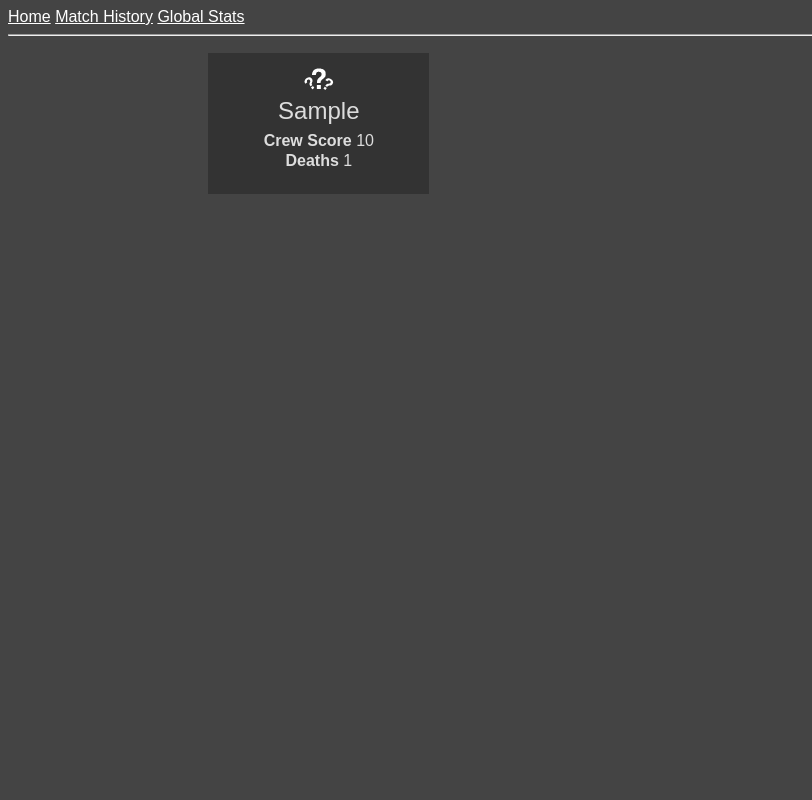
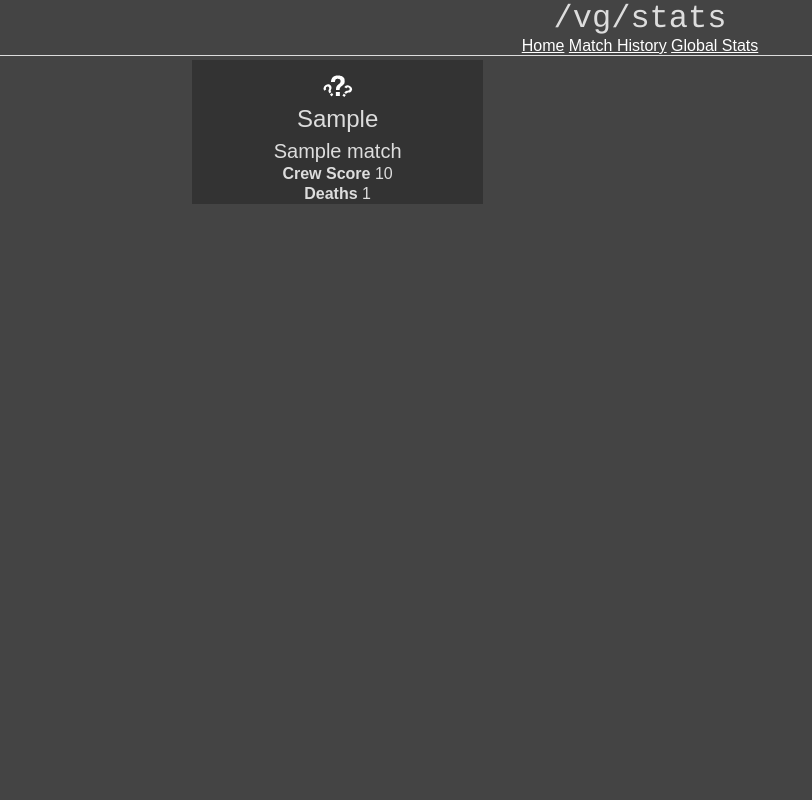
Before and after one commit to gbasood/vgstation-statistics-viewer, a Flask app: page /matchlist in a window 1280 px wide. Shown: the whole page, without its empty margins (0-812 px from the left). Run offline with Flask 2, Linux system fonts and the light colour scheme; tables that the repository leaves empty hold one stand-in row (values such as "Sample post"); some libraries are stand-ins or nearby versions.

Commit message:
wow this work is so old geez

```diff
--- a/app/global_stats.py
+++ b/app/global_stats.py
@@ -40,7 +40,7 @@ def match_stats():
     for match in q:
         if match.modes_string.lower() in do_not_show:
             continue
-        if 'mixed' in match.mastermode or '|' in match.modes_string:
+        if match.is_mixed():
             continue
         victory = checkModeVictory(match)
         s = True if match.mastermode == "secret" else False
--- a/app/models.py
+++ b/app/models.py
@@ -14,8 +14,11 @@ class Match(db.Model):
     artifacts_discovered = db.Column(db.Integer)
     tech_total = db.Column(db.Integer)
     mapname = db.Column(db.String)
+
     starttime = db.Column(db.Integer)
     endtime = db.Column(db.Integer)
+    #Calculated value in seconds
+    round_length = db.Column(db.Integer)
 
     explosions = db.relationship('Explosion', backref='match', lazy='dynamic')
     deaths = db.relationship('Death', backref='match', lazy='dynamic')
@@ -31,6 +34,8 @@ class Match(db.Model):
 
     def __repr__(self):
         return '<Match #%r | Mode %r Parsed file %r>' % (self.id, self.modes_string, self.parsed_file)
+    def is_mixed(self):
+        return self.mastermode == "mixed" or '|' in self.modes_string
 
 class Explosion(db.Model):
     id = db.Column(db.Integer, primary_key=True)
--- a/app/static/css/style.css
+++ b/app/static/css/style.css
@@ -1,7 +1,12 @@
+html, body {
+    width: 100%;
+    height: 100%;
+}
 body {
   background: #444;
   color: #DDD;
   font-family: Arial;
+  margin: 0;
 }
 
 a, a:hover, a:active {
@@ -9,11 +14,22 @@ a, a:hover, a:active {
 }
 
 a:hover {
-    text-decoration: underline;
+    color: #CCC;
 }
 
 h1, h2 {
     text-align: center;
+}
+
+#header {
+    width: 100%;
+    border-bottom: 1px solid;
+    text-align: center;
+}
+
+#title {
+    font-family: Courier;
+    font-size: 200%;
 }
 
 #centerpadded {
@@ -29,8 +45,8 @@ h1, h2 {
 }
 
 #match-container {
-    display: block;
-    overflow: auto;
+    display: flex;
+    flex-wrap: wrap;
     padding-left: 15%;
     padding-right: 15%;
     margin: 0 auto 0 auto;
@@ -49,13 +65,21 @@ h1, h2 {
 }
 
 .match {
-    width: 25%;
+    width: 32.5%;
     height: 18%;
     float:left;
-    margin: 1% 1.2% 1% 1.2%;
+    margin: 0.5%;
     background: #333;
     text-align: center;
     cursor: pointer;
+}
+
+#match-container .match:nth-of-type(3n) {
+    margin-right: 0;
+}
+
+#match-container .match:nth-of-type(3n+1) {
+    margin-left: 0;
 }
 
 .match::before {
@@ -90,3 +114,11 @@ h1, h2 {
 .match:hover::before {
     background: #FF0000;
 }
+
+.match:hover #match-title {
+    color: #f00;
+}
+
+.bigger-font {
+    font-size: 125%;
+}
--- a/app/templates/_base.html
+++ b/app/templates/_base.html
@@ -9,13 +9,14 @@
     <link rel='shortcut icon' href='{{ url_for('static', filename='favicon.png') }}'>
   </head>
   <body>
-    <div>
+    <div id = 'header'>
+      <div id = 'title'>/vg/stats</div>
       <a href="/">Home</a>
       <a href="/matchlist">Match History</a>
       <a href="/globalstats">Global Stats</a>
     </div>
-    <hr>
     {% block content %}{% endblock %}
   </body>
   <script type='text/javascript' src = '{{url_for('static', filename='js/main.js')}}'></script>
+  <script type='text/javascript' src = 'https://cdnjs.cloudflare.com/ajax/libs/Chart.js/2.2.1/Chart.min.js'></script>
 </html>
--- a/app/templates/matchlist.html
+++ b/app/templates/matchlist.html
@@ -4,20 +4,15 @@
 {%- for match in matches %}
     <div name = 'match-{{match.id}} 'class = 'match' data-matchid = '{{match.id}}'>
         <img src='{{modethumb(match.modes_string)}}'/>
-    {%- if match.mastermode == "mixed" or '|' in match.modes_string -%}
+    {%- if match.is_mixed() -%}
         <p id ='match-title'>Mixed</p>
     {%- else -%}
         <p id = 'match-title'>{{match.modes_string}}</p>
     {%- endif %}
+		<p class = 'bigger-font'>{{match.mapname}}</p>
         <p><strong>Crew Score</strong> {{match.crewscore}}</p>
         <p><strong>Deaths</strong> {{match.deaths.count()}}
     </div>
 {%- endfor %}
 </div>
-{% if pagination.has_prev %}
-<a href = "/matchlist/{{pagination.prev_num}}">Previous page</a>
-{% endif %}
-{% if pagination.has_next %}
-<a href = "/matchlist/{{pagination.next_num}}">Next page</a>
-{% endif %}
 {% endblock %}
--- a/app/views.py
+++ b/app/views.py
@@ -27,7 +27,7 @@ def matchlist(page=1):
 
 def matchlistpage(page):
     return
-
+#TODO: Use caching to store global stats results and only recalculate when needed, reducing load on server
 @app.route('/globalstats')
 def globalstats():
     return render_template('globalstats.html', modes=global_stats.get_global_stats())
```
Also changed, not shown: app/parse.py (+9 -0 lines), app/templates/index.html (+14 -6 lines).
